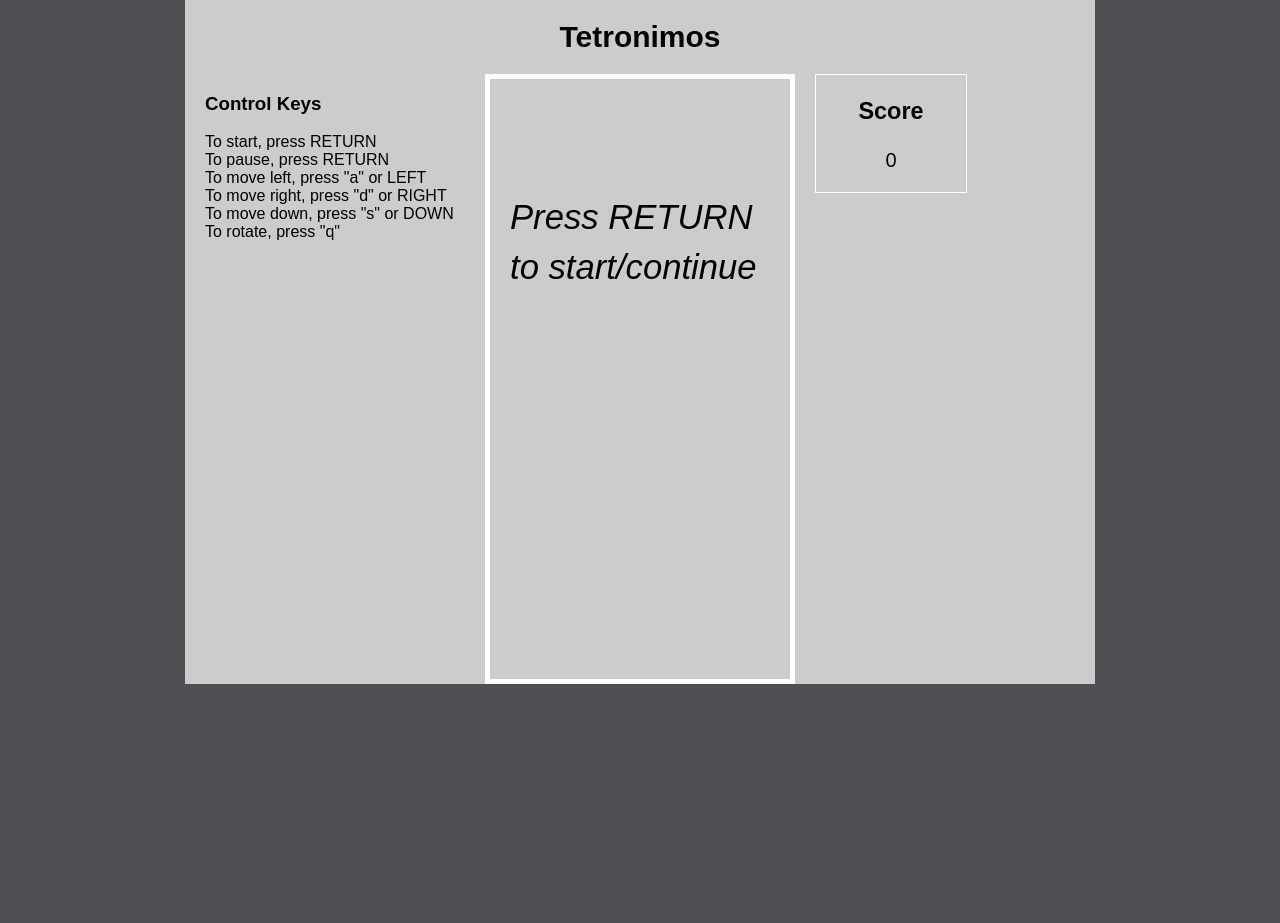
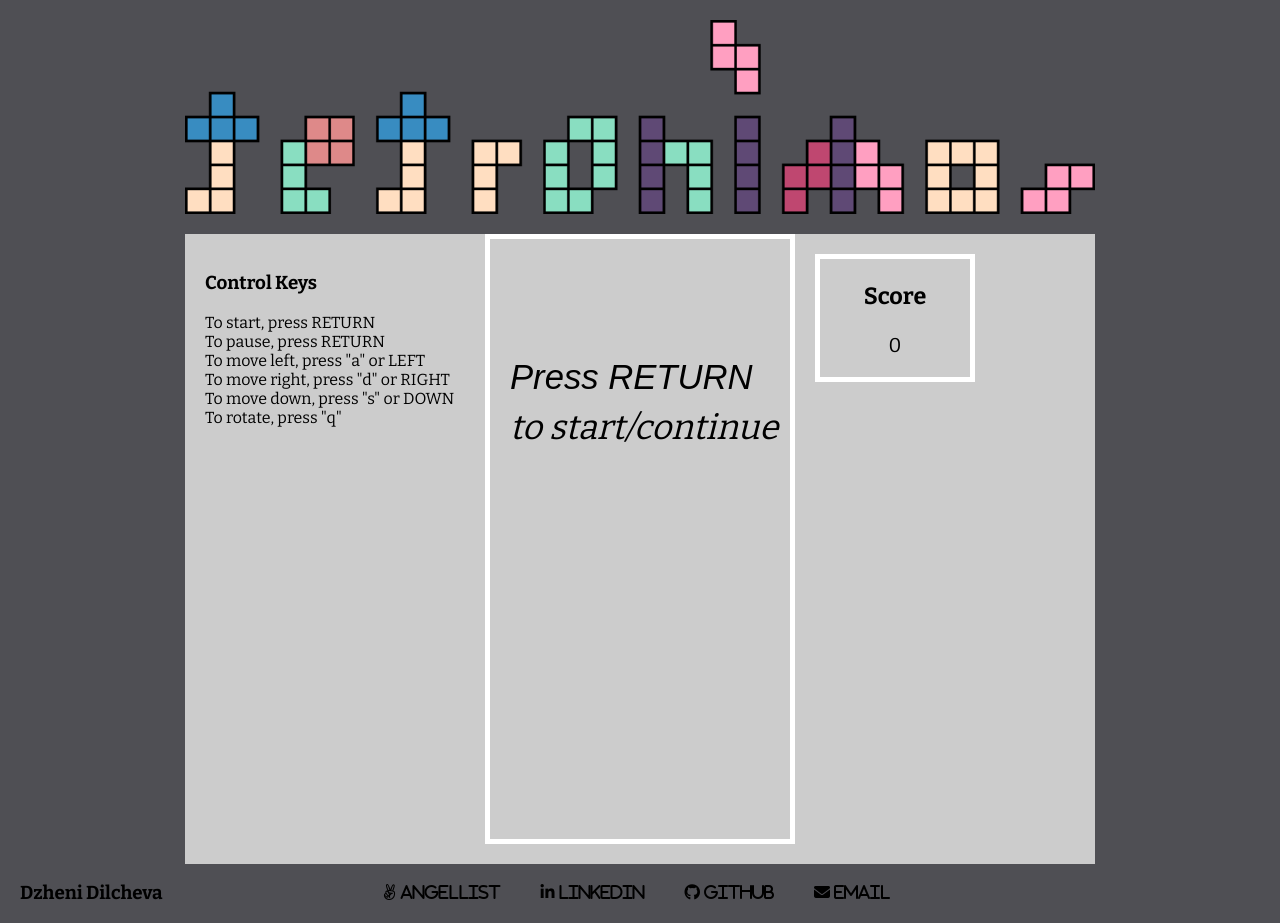
Before and after one commit to dzhenidi/tetronimos.js, a website built with webpack: page index.html in a window 1280 px wide. Before the commit the page ends 800 px from the top, so only its background shows below. Built offline with nearby package versions, Linux system fonts and the light colour scheme.

Commit message:
add heading, font, contact info

```diff
--- a/css/index.css
+++ b/css/index.css
@@ -42,7 +42,7 @@ input[type="submit"] {
 }
 
 body {
-  font-family: sans-serif;
+  font-family: 'Bitter', serif;
   font-size: 16px;
   font-weight: 400;
   background: #4f4f54;
@@ -75,6 +75,7 @@ h2 {
   width: 300px;
   border: 5px solid #fff;
   position: relative;
+  margin-bottom: 20px;
 }
 
 #game-over {
@@ -93,14 +94,55 @@ h2 {
 .sidebar {
   width: 260px;
   float: left;
-  padding: 0 20px;
+  padding: 20px;
 
 }
 
 .score {
-  border: 1px solid #fff;
+  border: 5px solid #fff;
   text-align: center;
   width: 150px;
   padding-bottom: 20px;
   font-size: 20px;
 }
+
+header > img {
+  width: 910px;
+  height: auto;
+  margin: 0 auto;
+  padding: 20px 0;
+}
+.footer-container {
+  width: 910px;
+}
+.footer-container .info  {
+  float: left;
+  padding: 0 20px;
+}
+
+.footer-container .icons {
+  float: right;
+
+}
+
+
+ul.icons {
+  display: block;
+  cursor: default;
+  margin: 0 auto;
+}
+
+  ul.icons li {
+    padding: 20px;
+    display: block;
+    float: left;
+  }
+
+  /*ul.icons a {
+    display: block;
+    width: 2.5em;
+    height: 2.5em;
+    line-height: 2.5em;
+    text-align: center;
+    border: 0;
+  }*/
--- a/index.html
+++ b/index.html
@@ -1,12 +1,16 @@
 <html>
   <head>
     <title>Tetronimos</title>
+    <link href="https://fonts.googleapis.com/css?family=Bitter:400,700" rel="stylesheet">
+    <script src="https://use.fontawesome.com/3832d9327b.js"></script>
     <link rel="stylesheet" href="css/index.css" type="text/css">
   </head>
 
   <body>
+    <header>
+      <img src="css/images/heading2.png" alt="" />
+    </header>
     <main class="content group">
-      <h1>Tetronimos</h1>
       <section class="sidebar left">
         <p class="control-keys">
           <h3>Control Keys</h3>
@@ -19,6 +23,13 @@
             <li>To rotate, press "q"</li>
           </ul>
         </p>
+
+        <!-- <p class="developer-info-container">
+          <h3>Contact</h3>
+          <ul>
+            <li></li>
+          </ul>
+        </p> -->
       </section>
 
       <section class="main">
@@ -41,6 +52,19 @@
       </section>
 
     </main>
+    <footer>
+      <div class="footer-container group">
+        <span class="info">
+          <h3>Dzheni Dilcheva</h3>
+        </span>
+        <ul class="icons group">
+          <li><a href="https://angel.co/dzheni-dilcheva"><i class="fa fa-angellist"> AngelList</i></a></li>
+          <li><a href="https://www.linkedin.com/in/dzheni-dilcheva"><i class="fa fa-linkedin"> LinkedIn</i></a></li>
+          <li><a href="https://github.com/dzhenidi"><i class="icon fa fa-github"> GitHub</i></a></li>
+          <li><a href="mailto:dzhenidi@buffalo.edu"><i class="icon fa fa-envelope"> Email</i></a></li>
+        </ul>
+      </div>
+    </footer>
     <script type="application/javascript" src="js/vendor/keymaster.js"></script>
     <script type="application/javascript" src="bundle.js"></script>
 
--- a/js/game.js
+++ b/js/game.js
@@ -124,7 +124,7 @@ class Game {
     ctx.font = "italic "+26+"pt sans-serif ";
     ctx.fillText("Press RETURN", 20, 150);
     ctx.fillStyle = "black";
-    ctx.font = "italic "+26+"pt sans-serif ";
+    ctx.font = "italic "+26+"pt bitter ";
     ctx.fillText("to start/continue", 20, 200);
   }
 
```
Also changed, not shown: css/images/heading.png (added), css/images/heading2.png (added).
